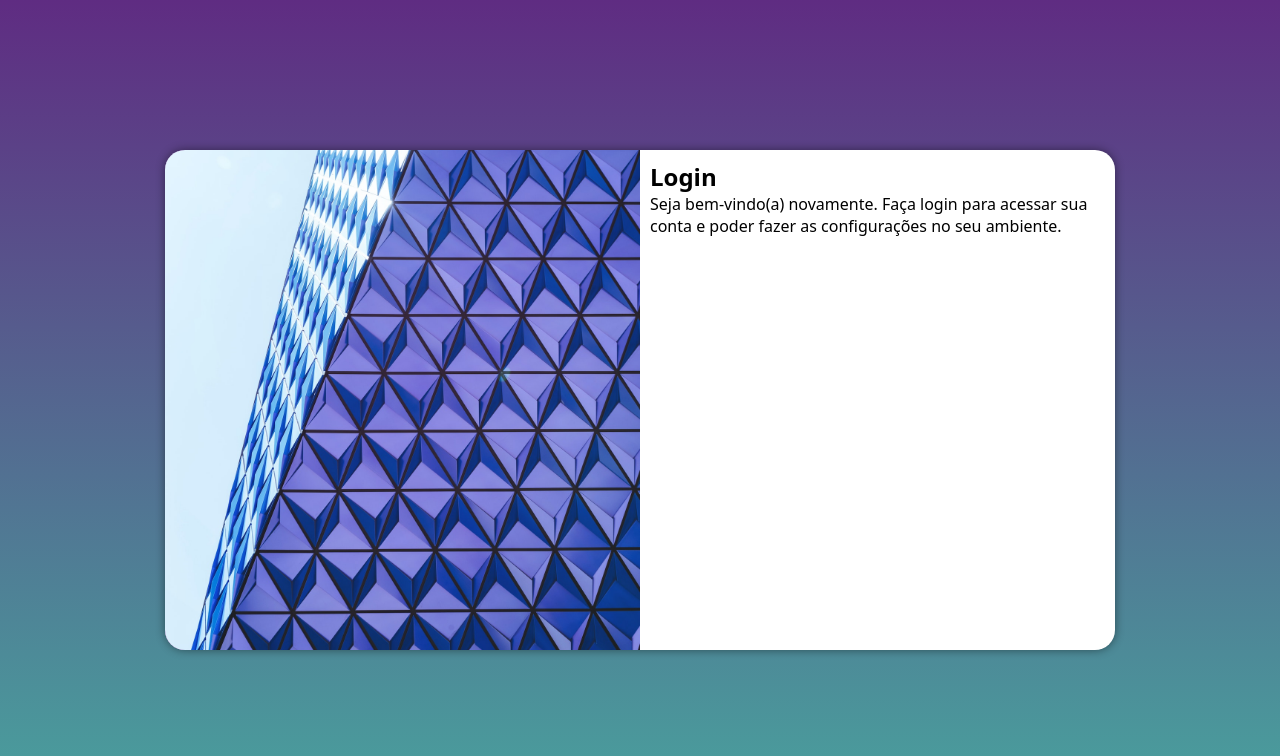
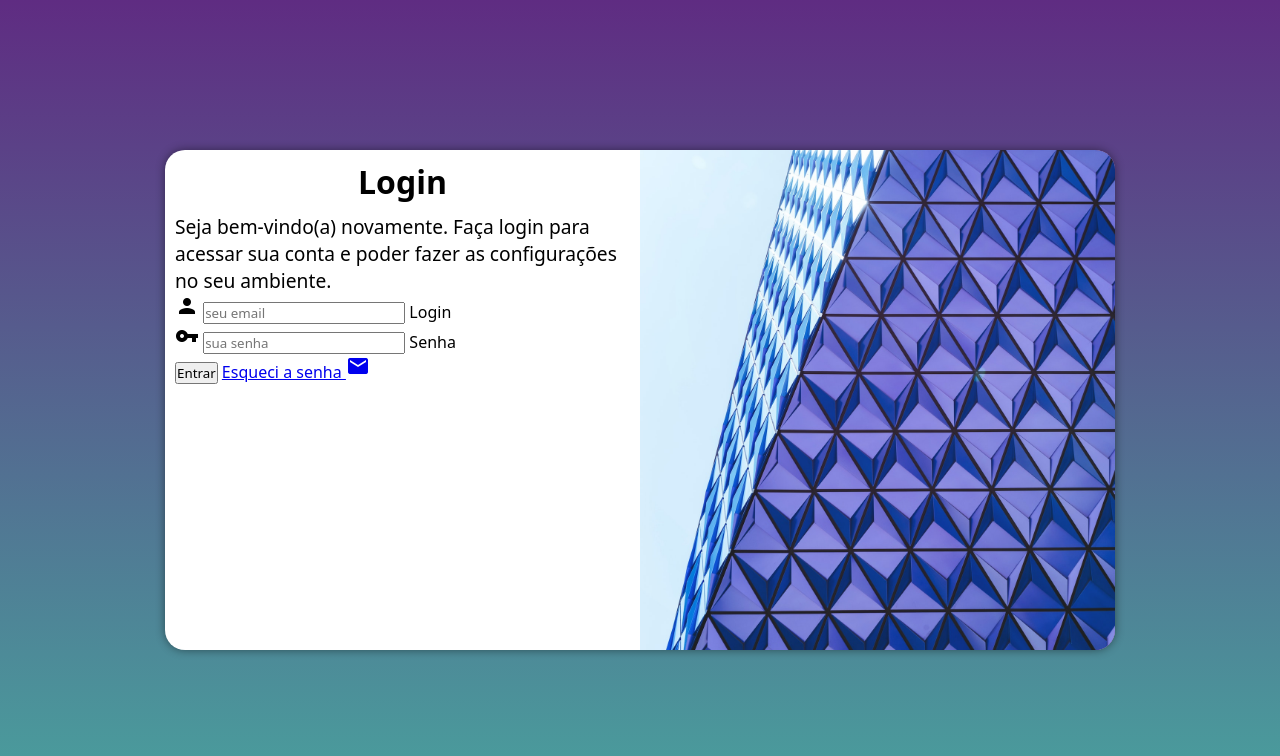
Before and after one commit to GabrielaSousaAlmeida/projeto-login, a plain HTML site: page index.html in a window 1280 px wide. Drawn offline with Linux system fonts and the light colour scheme.

Commit message:
adicionei o formulario

```diff
--- a/estilos/media-query.css
+++ b/estilos/media-query.css
@@ -10,13 +10,13 @@
   }
 
   section#login > div#imagem {
-    float: left;
+    float: right;
     width: 30%;
     height: 100%;
   }
 
   section#login > div#formulario {
-    float: right;
+    float: left;
     width: 70%;
   }
 }
@@ -32,14 +32,22 @@
   }
 
   section#login > div#imagem {
-    float: left;
+    float: right;
     width: 50%;
     height: 100%;
   }
 
   section#login > div#formulario {
-    float: right;
+    float: left;
     width: 50%;
   }
 
+  div#formulario > h1 {
+    font-size: 2em;
+ }
+
+ div#formulario > p {
+  font-size: 1.2em;
 }
+
+}
--- a/estilos/style.css
+++ b/estilos/style.css
@@ -54,3 +54,12 @@
     display: block;
     padding: 10px;
    }
+
+   div#formulario > h1 {
+      text-align: center;
+      margin-bottom: 10px;
+   }
+
+   div#formulario > p {
+      font-size: 0.8em;
+   }
--- a/index.html
+++ b/index.html
@@ -1,9 +1,11 @@
 <!DOCTYPE html>
 <html lang="pt-br">
+
 <head>
   <meta charset="UTF-8">
   <meta name="viewport" content="width=device-width, initial-scale=1.0">
   <title>Login</title>
+  <link href="https://fonts.googleapis.com/icon?family=Material+Icons" rel="stylesheet">
   <link rel="stylesheet" href="estilos/style.css">
   <link rel="stylesheet" href="estilos/media-query.css">
 </head>
@@ -19,12 +21,28 @@
         fazer as configurações no seu ambiente.
       </p>
       <form action="login.php" method="post">
+        <div class="campo">
+          <i class="material-icons">person</i>
 
+          <input type="email" name="login" id="ilogin" placeholder="seu email" autocomplete="email" required maxlength="30">
+           <label for="ilogin">Login</label>
+        </div>
+        <div class="campo">
+          <i class="material-icons">vpn_key</i>
+          <input type="password" name="senha" id="isenha" placeholder="sua senha" autocomplete="current-password" required minlength="8" maxlength="20">
+           <label for="isenha">Senha</label>
+        </div>
+        <input type="submit" value="Entrar">
+        <a href="esqueci.html">
+            Esqueci a senha <i class="material-icons">mail</i>
+        </a>
       </form>
     </div>
   </section>
 </main>
+
 <body>
 
 </body>
+
 </html>
```
